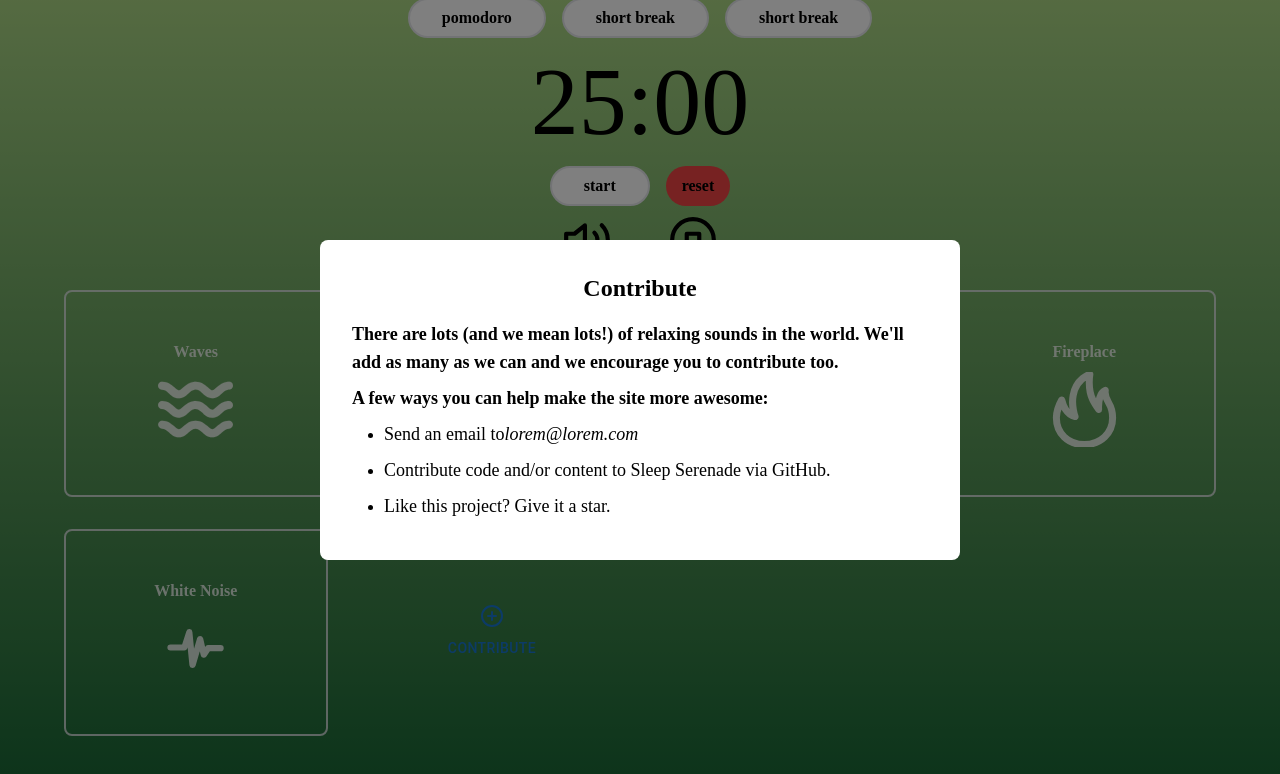
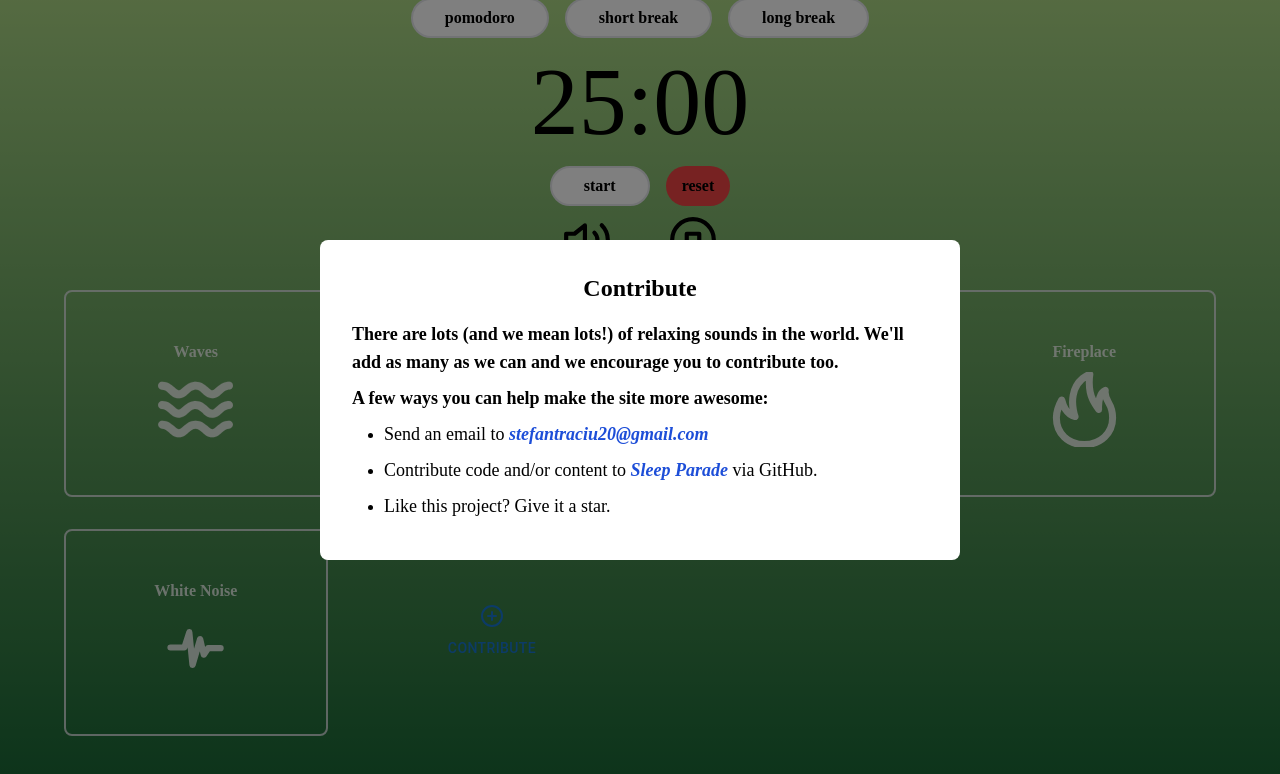
Before and after one commit to trstefan/tranquil-tones, a Next.js app: page / in a window 1280 px wide. Both pictures are taken after a click on the button "CONTRIBUTE". Shown: the part 246-1020 px from the top of the page. Built offline with nearby package versions, Linux system fonts and the light colour scheme; a web font is replaced by a local one.

Commit message:
small text updates

```diff
--- a/src/components/ModalBox.tsx
+++ b/src/components/ModalBox.tsx
@@ -3,6 +3,7 @@ import Box from "@mui/material/Box";
 import Button from "@mui/material/Button";
 import Modal from "@mui/material/Modal";
 import { CirclePlus } from "lucide-react";
+import Link from "next/link";
 
 export const ModalBox = () => {
   const [open, setOpen] = React.useState(false);
@@ -40,13 +41,25 @@ export const ModalBox = () => {
             <ul className="list-disc px-8">
               <li className="mb-2">
                 <p className="text-lg font-medium	">
-                  Send an email to
-                  <span className="italic">lorem@lorem.com</span>
+                  Send an email to{" "}
+                  <Link
+                    className="text-blue-700 font-bold italic"
+                    href="mailto:stefantraciu20@gmail.com.com"
+                  >
+                    stefantraciu20@gmail.com
+                  </Link>
                 </p>
               </li>
               <li className="mb-2">
                 <p className="text-lg font-medium	">
-                  Contribute code and/or content to Sleep Serenade via GitHub.
+                  Contribute code and/or content to{" "}
+                  <Link
+                    className="text-blue-700 font-bold italic"
+                    href={"https://github.com/trstefan/sleep-serenade"}
+                  >
+                    Sleep Parade
+                  </Link>{" "}
+                  via GitHub.
                 </p>
               </li>
               <li className="mb-2">
--- a/src/components/Pomodoro.tsx
+++ b/src/components/Pomodoro.tsx
@@ -79,7 +79,7 @@ export const Pomodoro = () => {
           variant={"default"}
           className="bg-white px-8 py-4 rounded-full lowercase  tracking-normal text-center text-base font-semibold text-black"
         >
-          short break
+          long break
         </Button>
       </div>
       <div className="text-center">
```
